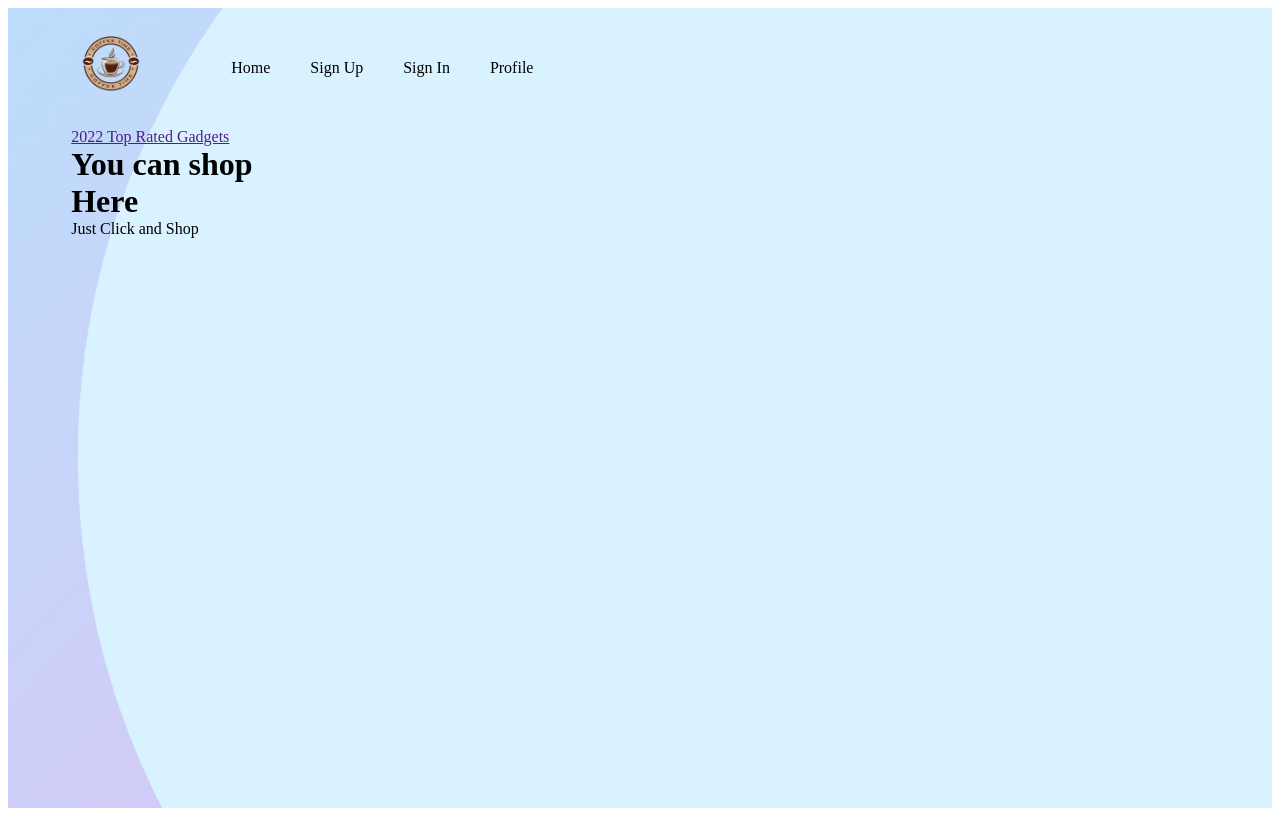
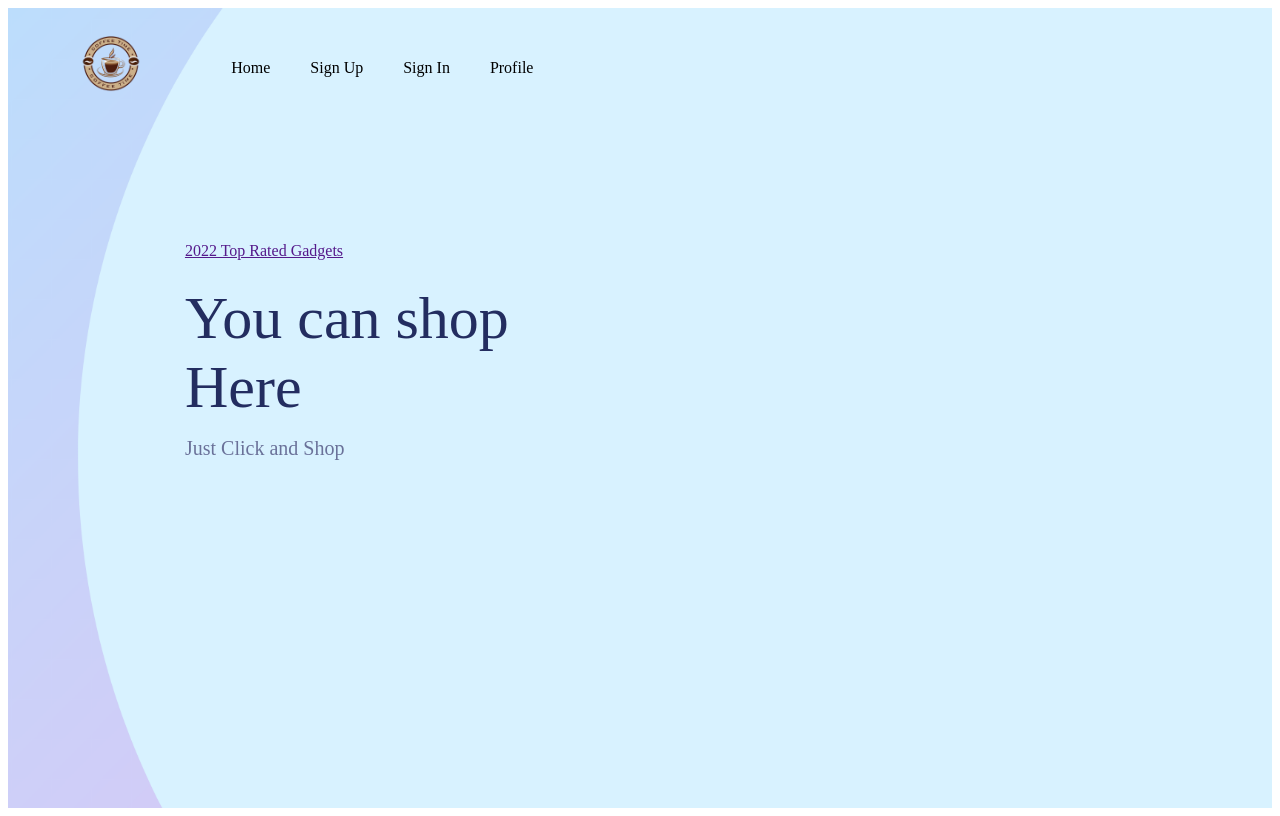
Before and after one commit to abhishekrnc/full-1, an Angular app: page / in a window 1280 px wide. Built offline with nearby package versions, Linux system fonts and the light colour scheme.

Commit message:
css updated

```diff
--- a/src/app/home/home.component.scss
+++ b/src/app/home/home.component.scss
@@ -44,3 +44,33 @@ nav ul li a {
     text-decoration: none;
     color: #333;
 }
+
+.content h1{
+    font-size: 60px;
+    font-weight: 100;
+    margin-top: 24px;
+    margin-bottom: 15px;
+    color: #232d60;
+}
+
+.content p{
+    font-size: 20px;
+    color: #6a7199;
+}
+
+.content {
+    margin-left: 10%;
+    margin-top: 10%;
+
+}
+
+.content .btn {
+    display: inline-block;
+    background: linear-gradient(45deg, #87adfe, #ff77cd);
+    border-radius: 6px;
+    padding: 10px 20px;
+    box-sizing: border-box;
+    text-decoration: none;
+    color: #fff;
+    box-shadow: 3px 8px 22px rgba(94,28,68,0.15);
+}
```
